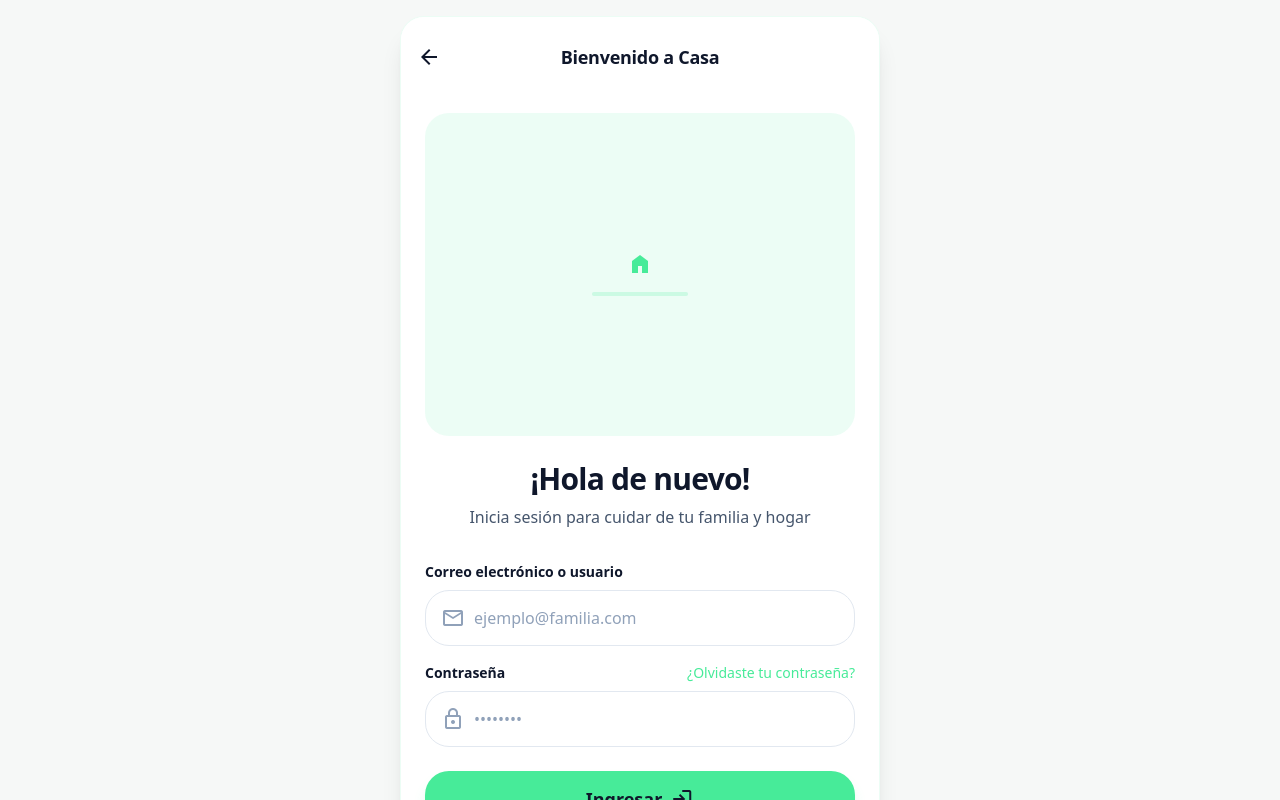
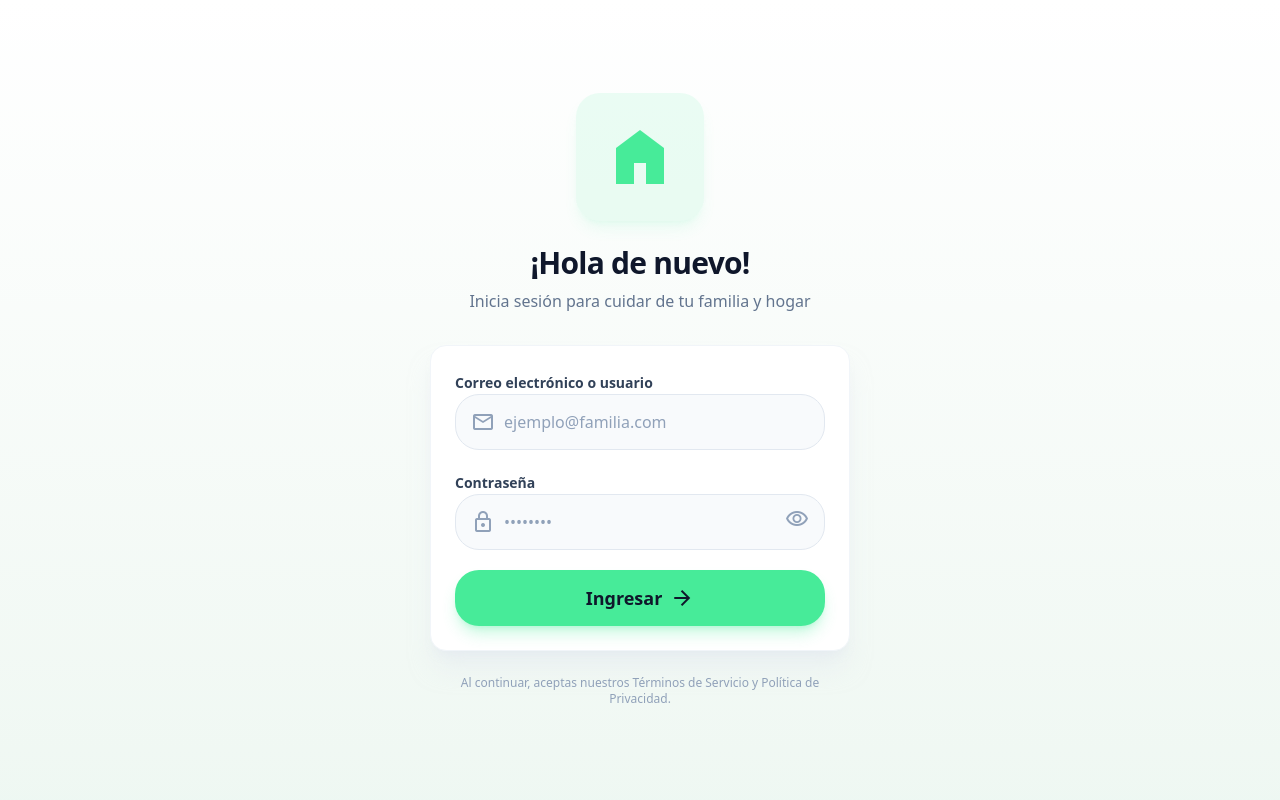
Before and after one commit to soyrubenoroz-coder/checklisk, a Next.js app: page /login in a window 1280 px wide. Shown: the top 800 px of the page. Built offline with nearby package versions, Linux system fonts and the light colour scheme.

Commit message:
feat: redesign login page with mockup-matching style
- Gradient background (white to mint green)
- Large house icon in rounded card
- Card-style form with proper spacing
- Show/hide password toggle (eye icon)
- Loading spinner on submit
- Removed non-functional back arrow and create account button

```diff
--- a/src/app/login/page.tsx
+++ b/src/app/login/page.tsx
@@ -8,18 +8,22 @@ export default function LoginPage() {
     const router = useRouter();
     const [email, setEmail] = useState("");
     const [password, setPassword] = useState("");
+    const [showPassword, setShowPassword] = useState(false);
     const [error, setError] = useState("");
+    const [isLoading, setIsLoading] = useState(false);
 
     const handleLogin = async (e: React.FormEvent) => {
         e.preventDefault();
         setError("");
+        setIsLoading(true);
 
-        // Using credentials provider
         const result = await signIn("credentials", {
             email,
             password,
             redirect: false,
         });
+
+        setIsLoading(false);
 
         if (result?.error) {
             setError("Usuario o contraseña incorrectos");
@@ -30,107 +34,105 @@ export default function LoginPage() {
     };
 
     return (
-        <div className="flex flex-1 items-center justify-center p-4">
-            <div className="relative flex h-auto w-full max-w-[480px] flex-col bg-white dark:bg-slate-900 rounded-xl overflow-hidden shadow-xl border border-primary/10">
+        <div className="min-h-screen flex items-center justify-center p-4 bg-gradient-to-b from-white to-primary/5 dark:from-slate-950 dark:to-slate-900">
+            <div className="w-full max-w-[420px] flex flex-col">
 
-                {/* Top Navigation Area */}
-                <div className="flex items-center bg-white dark:bg-slate-900 p-4 pb-2 justify-between">
-                    <div className="text-slate-900 dark:text-slate-100 flex size-12 shrink-0 items-center cursor-pointer">
-                        <span className="material-symbols-outlined">arrow_back</span>
+                {/* Logo / House Icon */}
+                <div className="flex flex-col items-center mb-8">
+                    <div className="w-32 h-32 rounded-3xl bg-primary/10 flex items-center justify-center mb-6 shadow-lg shadow-primary/10">
+                        <span
+                            className="material-symbols-outlined text-primary"
+                            style={{ fontSize: '72px', fontVariationSettings: "'FILL' 1" }}
+                        >
+                            home
+                        </span>
                     </div>
-                    <h2 className="text-slate-900 dark:text-slate-100 text-lg font-bold leading-tight tracking-[-0.015em] flex-1 text-center pr-12">
-                        Bienvenido a Casa
-                    </h2>
-                </div>
-
-                {/* Illustration/Hero Area */}
-                <div className="flex w-full grow bg-white dark:bg-slate-900 p-6">
-                    <div className="w-full aspect-[4/3] rounded-xl flex items-center justify-center bg-primary/10 overflow-hidden">
-                        <div className="flex flex-col items-center gap-4">
-                            <span className="material-symbols-outlined text-primary text-8xl" style={{ fontVariationSettings: "'FILL' 1" }}>home</span>
-                            <div className="w-24 h-1 bg-primary/20 rounded-full"></div>
-                        </div>
-                    </div>
-                </div>
-
-                {/* Greeting Text */}
-                <div className="px-6 text-center">
-                    <h1 className="text-slate-900 dark:text-slate-100 tracking-tight text-3xl font-bold leading-tight pb-2">
+                    <h1 className="text-3xl font-bold text-slate-900 dark:text-white tracking-tight">
                         ¡Hola de nuevo!
                     </h1>
-                    <p className="text-slate-600 dark:text-slate-400 text-base font-normal leading-normal">
+                    <p className="text-slate-500 dark:text-slate-400 mt-2 text-center">
                         Inicia sesión para cuidar de tu familia y hogar
                     </p>
                 </div>
 
                 {/* Login Form */}
-                <form onSubmit={handleLogin} className="flex flex-col gap-4 px-6 py-8">
-                    {error && <p className="text-red-500 text-sm font-semibold text-center">{error}</p>}
-                    <label className="flex flex-col w-full">
-                        <p className="text-slate-900 dark:text-slate-100 text-sm font-semibold leading-normal pb-2">
+                <div className="bg-white dark:bg-slate-900 rounded-2xl shadow-xl shadow-slate-200/50 dark:shadow-none border border-slate-100 dark:border-slate-800 p-6">
+                    <form onSubmit={handleLogin} className="flex flex-col gap-5">
+                        {error && (
+                            <div className="bg-red-50 dark:bg-red-900/20 text-red-600 dark:text-red-400 text-sm font-semibold text-center py-3 px-4 rounded-xl border border-red-100 dark:border-red-800">
+                                {error}
+                            </div>
+                        )}
+
+                        {/* Email */}
+                        <div className="space-y-2">
+                            <label className="text-sm font-semibold text-slate-700 dark:text-slate-300">
                                 Correo electrónico o usuario
-                        </p>
+                            </label>
                             <div className="relative">
                                 <input
-                                className="form-input flex w-full rounded-xl text-slate-900 dark:text-slate-100 focus:outline-0 focus:ring-2 focus:ring-primary/50 border border-slate-200 dark:border-slate-700 bg-white dark:bg-slate-800 h-14 placeholder:text-slate-400 p-[15px] pl-12 text-base font-normal leading-normal"
+                                    className="w-full h-14 pl-12 pr-4 rounded-xl border border-slate-200 dark:border-slate-700 bg-slate-50 dark:bg-slate-800 text-slate-900 dark:text-white placeholder:text-slate-400 focus:outline-none focus:ring-2 focus:ring-primary/50 focus:border-primary transition-all text-base"
                                     placeholder="ejemplo@familia.com"
                                     type="text"
                                     value={email}
                                     onChange={(e) => setEmail(e.target.value)}
                                     required
+                                    autoComplete="email"
                                 />
-                            <span className="material-symbols-outlined absolute left-4 top-1/2 -translate-y-1/2 text-slate-400">mail</span>
+                                <span className="material-symbols-outlined absolute left-4 top-1/2 -translate-y-1/2 text-slate-400 text-xl">mail</span>
                             </div>
+                        </div>
+
+                        {/* Password */}
+                        <div className="space-y-2">
+                            <label className="text-sm font-semibold text-slate-700 dark:text-slate-300">
+                                Contraseña
                             </label>
-                    <label className="flex flex-col w-full">
-                        <div className="flex justify-between items-center pb-2">
-                            <p className="text-slate-900 dark:text-slate-100 text-sm font-semibold leading-normal">Contraseña</p>
-                            <a className="text-primary text-sm font-medium hover:underline" href="#">¿Olvidaste tu contraseña?</a>
-                        </div>
                             <div className="relative">
                                 <input
-                                className="form-input flex w-full rounded-xl text-slate-900 dark:text-slate-100 focus:outline-0 focus:ring-2 focus:ring-primary/50 border border-slate-200 dark:border-slate-700 bg-white dark:bg-slate-800 h-14 placeholder:text-slate-400 p-[15px] pl-12 text-base font-normal leading-normal"
+                                    className="w-full h-14 pl-12 pr-12 rounded-xl border border-slate-200 dark:border-slate-700 bg-slate-50 dark:bg-slate-800 text-slate-900 dark:text-white placeholder:text-slate-400 focus:outline-none focus:ring-2 focus:ring-primary/50 focus:border-primary transition-all text-base"
                                     placeholder="••••••••"
-                                type="password"
+                                    type={showPassword ? "text" : "password"}
                                     value={password}
                                     onChange={(e) => setPassword(e.target.value)}
                                     required
+                                    autoComplete="current-password"
                                 />
-                            <span className="material-symbols-outlined absolute left-4 top-1/2 -translate-y-1/2 text-slate-400">lock</span>
+                                <span className="material-symbols-outlined absolute left-4 top-1/2 -translate-y-1/2 text-slate-400 text-xl">lock</span>
+                                <button
+                                    type="button"
+                                    onClick={() => setShowPassword(!showPassword)}
+                                    className="absolute right-4 top-1/2 -translate-y-1/2 text-slate-400 hover:text-slate-600 transition-colors"
+                                >
+                                    <span className="material-symbols-outlined text-xl">
+                                        {showPassword ? 'visibility_off' : 'visibility'}
+                                    </span>
+                                </button>
                             </div>
-                    </label>
+                        </div>
 
                         {/* Login Button */}
                         <button
                             type="submit"
-                        className="w-full h-14 bg-primary text-slate-900 font-bold text-lg rounded-xl shadow-lg shadow-primary/20 hover:opacity-90 transition-opacity mt-2 flex items-center justify-center gap-2"
+                            disabled={isLoading}
+                            className="w-full h-14 bg-primary text-slate-900 font-bold text-lg rounded-xl shadow-lg shadow-primary/30 hover:shadow-primary/50 hover:brightness-105 transition-all flex items-center justify-center gap-2 disabled:opacity-60 disabled:cursor-not-allowed active:scale-[0.98]"
                         >
+                            {isLoading ? (
+                                <span className="animate-spin material-symbols-outlined">progress_activity</span>
+                            ) : (
+                                <>
                                     <span>Ingresar</span>
-                        <span className="material-symbols-outlined">login</span>
-                    </button>
-
-                    {/* Social Login / Secondary Option */}
-                    <div className="relative my-4">
-                        <div className="absolute inset-0 flex items-center">
-                            <div className="w-full border-t border-slate-200 dark:border-slate-700"></div>
-                        </div>
-                        <div className="relative flex justify-center text-sm">
-                            <span className="px-2 bg-white dark:bg-slate-900 text-slate-500">O también puedes</span>
-                        </div>
-                    </div>
-                    <button
-                        type="button"
-                        className="w-full h-14 bg-white dark:bg-slate-800 border border-slate-200 dark:border-slate-700 text-slate-900 dark:text-slate-100 font-semibold text-base rounded-xl hover:bg-slate-50 dark:hover:bg-slate-700 transition-colors flex items-center justify-center gap-2"
-                    >
-                        <span className="material-symbols-outlined">person_add</span>
-                        <span>Crear una cuenta nueva</span>
+                                    <span className="material-symbols-outlined">arrow_forward</span>
+                                </>
+                            )}
                         </button>
                     </form>
+                </div>
 
                 {/* Footer */}
-                <div className="pb-8 px-6 text-center">
-                    <p className="text-slate-400 text-xs">Al continuar, aceptas nuestros Términos de Servicio y Política de Privacidad.</p>
-                </div>
+                <p className="text-slate-400 text-xs text-center mt-6">
+                    Al continuar, aceptas nuestros Términos de Servicio y Política de Privacidad.
+                </p>
             </div>
         </div>
     );
```
Lines whose indentation alone changed are shown as unchanged.
